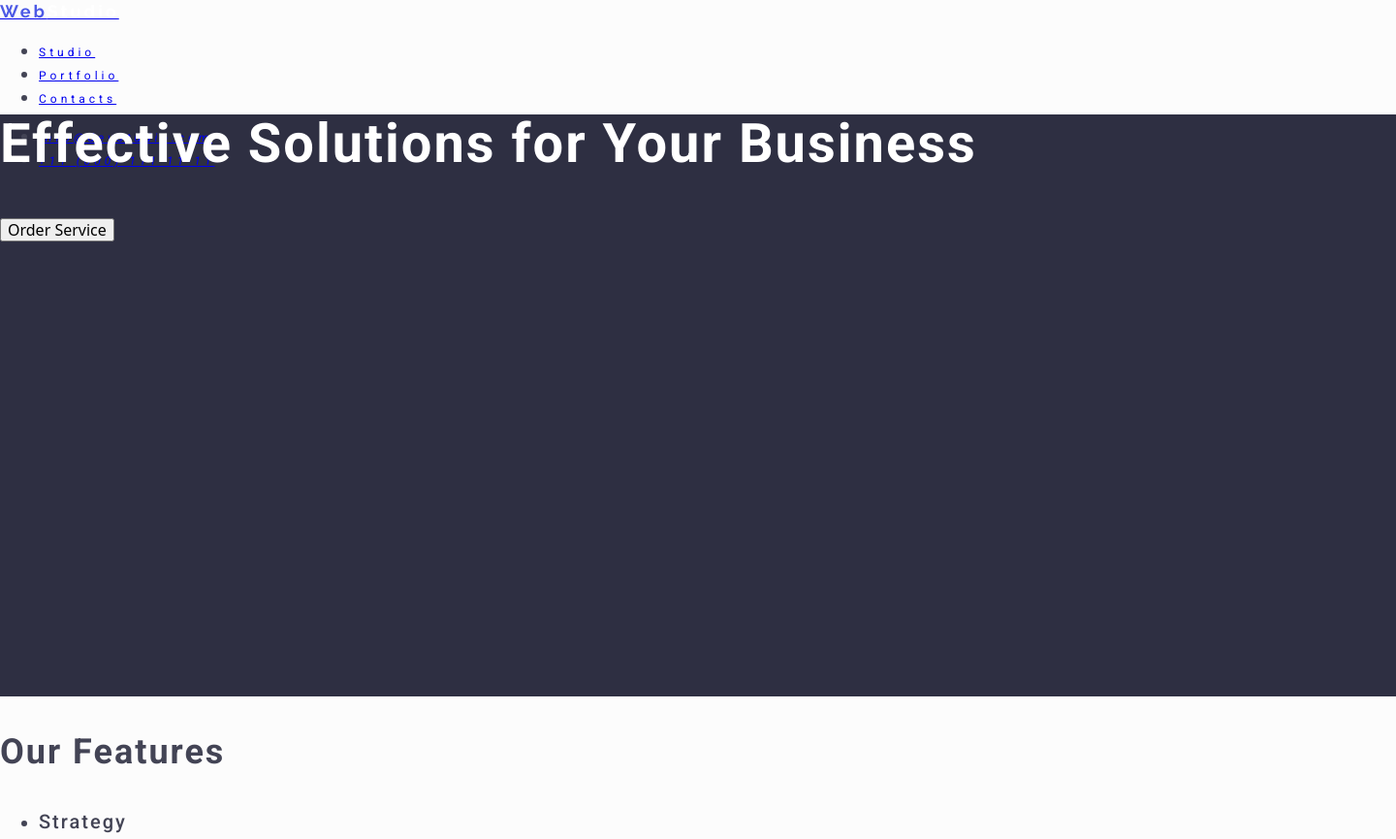
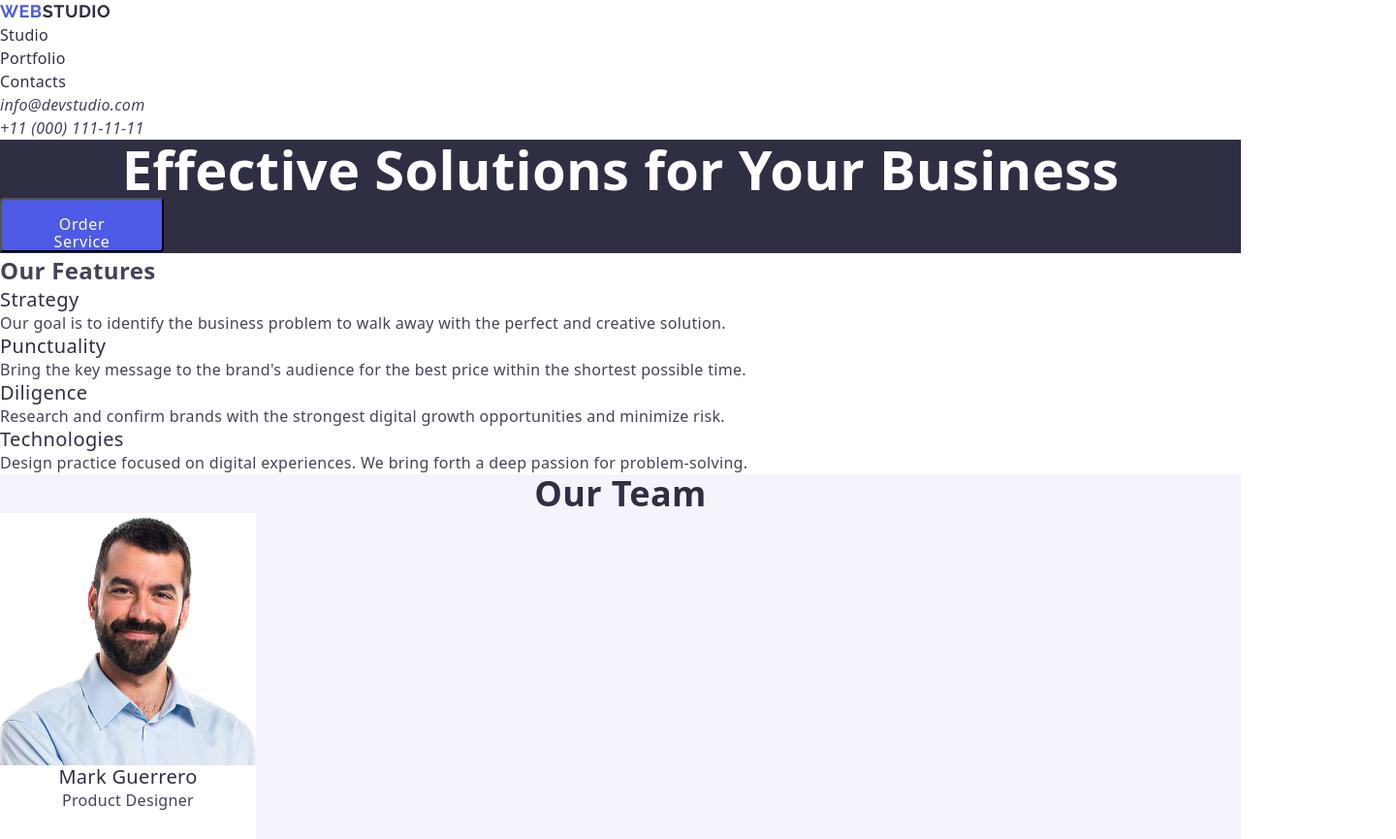
Before and after one commit to MrWhoopee/goit-markup-hw-02, a plain HTML site: page index.html in a window 1280 px wide. Shown: the top 865 px of the page at 97% size, 1440 px wide, since content can reach past the window. Drawn offline with nearby package versions, Linux system fonts and the light colour scheme.

Commit message:
modified css styles

```diff
--- a/css/styles.css
+++ b/css/styles.css
@@ -1,66 +1,196 @@
-header {
-    width: 1440px;
-    height: 72px;
-}
-
-a {
-    font-family: "Roboto";
-    font-weight: 400;
-    font-size: 12px;
-    line-height: 1.333;
-    letter-spacing: 4px;
-    text-decoration: underline;
+:root {
+  --iris: #4d5ae5;
+  --ocean: #404bbf;
+  --navy-blue: #2e2f42;
+  --green: #31d0aa;
+  --slate: #434455;
+  --light-slate: #8e8f99;
+  --cornflower: #e7e9fc;
+  --cloud: #f4f4fd;
+  --navy-blue-modal: rgba(46, 47, 66, 0.4);
+  --grey: rgba(46, 47, 66, 0.7);
+  --white: #fff;
+  --dairy: #fcfcfc;
+  --font-family: 'Roboto', sans-serif;
+  --second-family: 'Raleway', sans-serif;
+  --text-size: 16px;
+  --line-height: 1.5;
+  --letter-spacing: 0.02em;
 }
 
 body {
-    font-family: "Roboto";
-    font-weight: 400;
-    font-size: 16px;
-    line-height: 1.5;
-    letter-spacing: 2px;
-    color: #434455;
-    background-color: #FCFCFC;
-
+  font-family: var(--font-family);
+  font-size: var(--text-size);
+  background-color: var(--white);
+  color: var(--slate);
+  line-height: var(--line-height);
+  letter-spacing: var(--letter-spacing);
+}
+/* RESET */
+h1,
+h2,
+h3,
+h4,
+h5,
+h6,
+p {
+  margin: 0;
+  padding: 0;
 }
 
-h1 {
-    font-family: "Roboto";
+img {
+  display: block;
+  max-width: 100%;
+  height: auto;
+}
+
+.list {
+  list-style: none;
+  margin: 0;
+  padding: 0;
+}
+
+button {
+  cursor: pointer;
+}
+
+.link {
+  text-decoration: none;
+  color: inherit;
+}
+/* /RESET */
+
+.title {
+  font-weight: 700;
+  font-size: 36px;
+  line-height: 1.11111;
+  text-align: center;
+  color: var(--navy-blue);
+}
+
+.h3-title {
+  font-weight: 500;
+  font-size: 20px;
+  line-height: 1.2;
+  letter-spacing: 0.02em;
+  color: var(--navy-blue);
+}
+
+/* HEADER SECTION */
+.wb_link {
+  font-weight: 700;
+  font-size: 18px;
+
+  /* line-height: 21px; */
+  line-height: 1.16667;
+  letter-spacing: 0.03em;
+  text-transform: uppercase;
+  color: var(--navy-blue);
+  font-family: var(--second-family);
+}
+
+.wb_blue {
+  color: var(--iris);
+}
+
+.navigation {
+  font-weight: 500;
+  color: var(--navy-blue);
+}
+
+address {
+  color: var(--slate);
+}
+
+/* HERO SECTION */
+.hero {
+  background-color: var(--navy-blue);
+}
+
+.hero-title {
   font-weight: 700;
   font-size: 56px;
-    letter-spacing: 2px;
-    line-height: 60px;
-    color: #FFFFFF;
+  /* line-height: 60px; */
+  line-height: 1.07143;
+  text-align: center;
+  color: var(--white);
 }
 
-h2 {
-    font-family: "Roboto";
+.hero-btn {
+  border-radius: 4px;
+  padding: 16px 32px;
+  width: 169px;
+  height: 56px;
+  background-color: var(--iris);
+  font-weight: 500;
+  letter-spacing: 0.04em;
+  color: var(--white);
+}
+
+/* FEATURES SECTION */
+
+.features-text {
+  color: var(--slate);
+}
+
+/* TEAM SECTION */
+.team {
+  background-color: var(--cloud);
+}
+
+.title {
   font-weight: 700;
   font-size: 36px;
-    letter-spacing: 2px;
+  line-height: 1.11111;
+  text-align: center;
+  color: var(--navy-blue);
 }
 
-h3 {
-    font-family: "Roboto";
+.team-item {
+  background: var(--white);
+  border-radius: 0 0 4px 4px;
+  padding: 0px 0px 32px;
+  width: 264px;
+  height: 380px;
+}
+
+.team-item-title {
   font-weight: 500;
   font-size: 20px;
-    letter-spacing: 2px;
+
+  /* line-height: 24px; */
+  line-height: 1.2;
+  text-align: center;
+  color: var(--navy-blue);
 }
 
-.hero {
-    background-color: #2E2F42;
-    width: 1440px;
-    height: 600px;
+.team-item-text {
+  text-align: center;
 }
 
-.ws_link {
-    font-family: "Raleway";
-    font-size: 18px;
-    font-weight: 700;
-    line-height: 21px;
-    letter-spacing: 3px;
-    color: #FFFFFF;
+/* PROTFOLIO SECTION */
+
+.portfolio-item {
+  border-bottom: 1px solid var(--cornflower);
+  border-left: 1px solid var(--cornflower);
+  border-right: 1px solid var(--cornflower);
+  padding: 32px 16px;
 }
 
-.ws_link .ws_blue {
-    color: #4D5AE5;
+/* FOOTER SECTION */
+
+footer {
+  background: var(--navy-blue);
+  color: var(--cloud);
 }
+
+.wb_link_footer {
+  font-weight: 700;
+  font-size: 18px;
+  /* line-height: 21px; */
+  line-height: 1.16667;
+  letter-spacing: 0.03em;
+  text-transform: uppercase;
+  font-family: var(--second-family);
+  color: var(--cloud);
+}
--- a/index.html
+++ b/index.html
@@ -20,21 +20,25 @@
   <body>
     <header>
       <nav>
-        <a href="./index.html"
-          ><span class="ws_link"
-            ><span class="ws_blue">Web</span>Studio</span
-          ></a
+        <a class="wb_link link" href="./index.html">
+          <span class="wb_blue">Web</span>Studio</a
         >
-        <ul class="navigation">
-          <li><a href="./studio.html">Studio</a></li>
-          <li><a href="./portfolio.html">Portfolio</a></li>
-          <li><a href="./contacts.html">Contacts</a></li>
+        <ul class="navigation list">
+          <li><a class="link" href="./studio.html">Studio</a></li>
+          <li><a class="link" href="./portfolio.html">Portfolio</a></li>
+          <li><a class="link" href="./contacts.html">Contacts</a></li>
         </ul>
       </nav>
       <address>
-        <ul>
-          <li><a href="mailto:info@devstudio.com">info@devstudio.com</a></li>
-          <li><a href="tel:+110001111111">+11 (000) 111-11-11</a></li>
+        <ul class="list">
+          <li>
+            <a class="link" href="mailto:info@devstudio.com"
+              >info@devstudio.com</a
+            >
+          </li>
+          <li>
+            <a class="link" href="tel:+110001111111">+11 (000) 111-11-11</a>
+          </li>
         </ul>
       </address>
     </header>
@@ -42,38 +46,38 @@
     <main>
       <!-- Hero section -->
       <section class="hero">
-        <h1>Effective Solutions for Your Business</h1>
-        <button type="button">Order Service</button>
+        <h1 class="hero-title">Effective Solutions for Your Business</h1>
+        <button class="hero-btn" type="button">Order Service</button>
       </section>
 
       <!-- Features section -->
       <section class="features">
         <h2>Our Features</h2>
-        <ul>
+        <ul class="features-list list">
           <li>
-            <h3>Strategy</h3>
-            <p>
+            <h3 class="h3-title">Strategy</h3>
+            <p class="features-text">
               Our goal is to identify the business problem to walk away with the
               perfect and creative solution.
             </p>
           </li>
           <li>
-            <h3>Punctuality</h3>
-            <p>
+            <h3 class="h3-title">Punctuality</h3>
+            <p class="features-text">
               Bring the key message to the brand's audience for the best price
               within the shortest possible time.
             </p>
           </li>
           <li>
-            <h3>Diligence</h3>
-            <p>
+            <h3 class="h3-title">Diligence</h3>
+            <p class="features-text">
               Research and confirm brands with the strongest digital growth
               opportunities and minimize risk.
             </p>
           </li>
           <li>
-            <h3>Technologies</h3>
-            <p>
+            <h3 class="h3-title">Technologies</h3>
+            <p class="features-text">
               Design practice focused on digital experiences. We bring forth a
               deep passion for problem-solving.
             </p>
@@ -81,110 +85,110 @@
         </ul>
       </section>
 
+      <!-- Team section -->
+      <section class="team">
+        <h2 class="title">Our Team</h2>
+        <ul class="team-list list">
+          <li class="team-item">
+            <img
+              src="./images/team/mark_guerrero.jpg"
+              alt="Mark Guerrero"
+              width="264"
+              height="260"
+            />
+            <h3 class="team-item-title">Mark Guerrero</h3>
+            <p class="team-item-text">Product Designer</p>
+          </li>
+          <li class="team-item">
+            <img src="./images/team/tom_ford.jpg" alt="Tom Ford" width="264" />
+            <h3 class="team-item-title">Tom Ford</h3>
+            <p class="team-item-text">Frontend Developer</p>
+          </li>
+          <li class="team-item">
+            <img
+              src="./images/team/camila_garcia.jpg"
+              alt="Camila Garcia"
+              width="264"
+            />
+            <h3 class="team-item-title">Camila Garcia</h3>
+            <p class="team-item-text">Marketing</p>
+          </li>
+          <li class="team-item">
+            <img
+              src="./images/team/daniel_wilson.jpg"
+              alt="Daniel Wilson"
+              width="264"
+            />
+            <h3 class="team-item-title">Daniel Wilson</h3>
+            <p class="team-item-text">UI Designer</p>
+          </li>
+        </ul>
+      </section>
       <!-- !Portfolio section -->
       <section class="portfolio">
-        <h2>Our Portfolio</h2>
-        <ul>
-          <li>
+        <h2 class="title">Our Portfolio</h2>
+        <ul class="list">
+          <li class="portfolio-item">
             <img
               src="/images/portfolio/banking_app.jpg"
               alt="banking_app"
               width="360"
             />
-            <h3>Banking App</h3>
+            <h3 class="h3-title">Banking App</h3>
             <p>App</p>
           </li>
-          <li>
+          <li class="portfolio-item">
             <img
               src="/images/portfolio/cashless_payment.jpg"
               alt="cashless_payment"
               width="360"
             />
-            <h3>Cashless Payment</h3>
+            <h3 class="h3-title">Cashless Payment</h3>
             <p>Marketing</p>
           </li>
-          <li>
+          <li class="portfolio-item">
             <img
               src="/images/portfolio/meditation_app.jpg"
               alt="meditation_app"
               width="360"
             />
-            <h3>Meditation App</h3>
+            <h3 class="h3-title">Meditation App</h3>
             <p>App</p>
           </li>
-          <li>
+          <li class="portfolio-item">
             <img
               src="/images/portfolio/taxi_service.jpg"
               alt="taxi_service"
               width="360"
             />
-            <h3>Taxi Service</h3>
+            <h3 class="h3-title">Taxi Service</h3>
             <p>Marketing</p>
           </li>
-          <li>
+          <li class="portfolio-item">
             <img
               src="/images/portfolio/screen_illustrations.jpg"
               alt="screen_illustrations"
               width="360"
             />
-            <h3>Screen Illustrations</h3>
+            <h3 class="h3-title">Screen Illustrations</h3>
             <p>Design</p>
           </li>
-          <li>
+          <li class="portfolio-item">
             <img
               src="/images/portfolio/online_courses.jpg"
               alt="online_courses"
               width="360"
             />
-            <h3>Online Courses</h3>
+            <h3 class="h3-title">Online Courses</h3>
             <p>Marketing</p>
-          </li>
-        </ul>
-      </section>
-
-      <!-- Team section -->
-      <section class="team">
-        <h2>Our Team</h2>
-        <ul>
-          <li>
-            <img
-              src="./images/team/mark_guerrero.jpg"
-              alt="Mark Guerrero"
-              width="264"
-            />
-            <h3>Mark Guerrero</h3>
-            <p>Product Designer</p>
-          </li>
-          <li>
-            <img src="./images/team/tom_ford.jpg" alt="Tom Ford" width="264" />
-            <h3>Tom Ford</h3>
-            <p>Frontend Developer</p>
-          </li>
-          <li>
-            <img
-              src="./images/team/camila_garcia.jpg"
-              alt="Camila Garcia"
-              width="264"
-            />
-            <h3>Camila Garcia</h3>
-            <p>Marketing</p>
-          </li>
-          <li>
-            <img
-              src="./images/team/daniel_wilson.jpg"
-              alt="Daniel Wilson"
-              width="264"
-            />
-            <h3>Daniel Wilson</h3>
-            <p>UI Designer</p>
           </li>
         </ul>
       </section>
     </main>
 
     <footer>
-      <a href="./index.html"
-        ><span class="ws_link"><span class="ws_blue">Web</span>Studio</span></a
+      <a class="wb_link_footer link" href="./index.html">
+        <span class="wb_blue">Web</span>Studio</a
       >
       <p>
         Increase the flow of customers and sales for your business with digital
```
Lines whose indentation alone changed are shown as unchanged.
